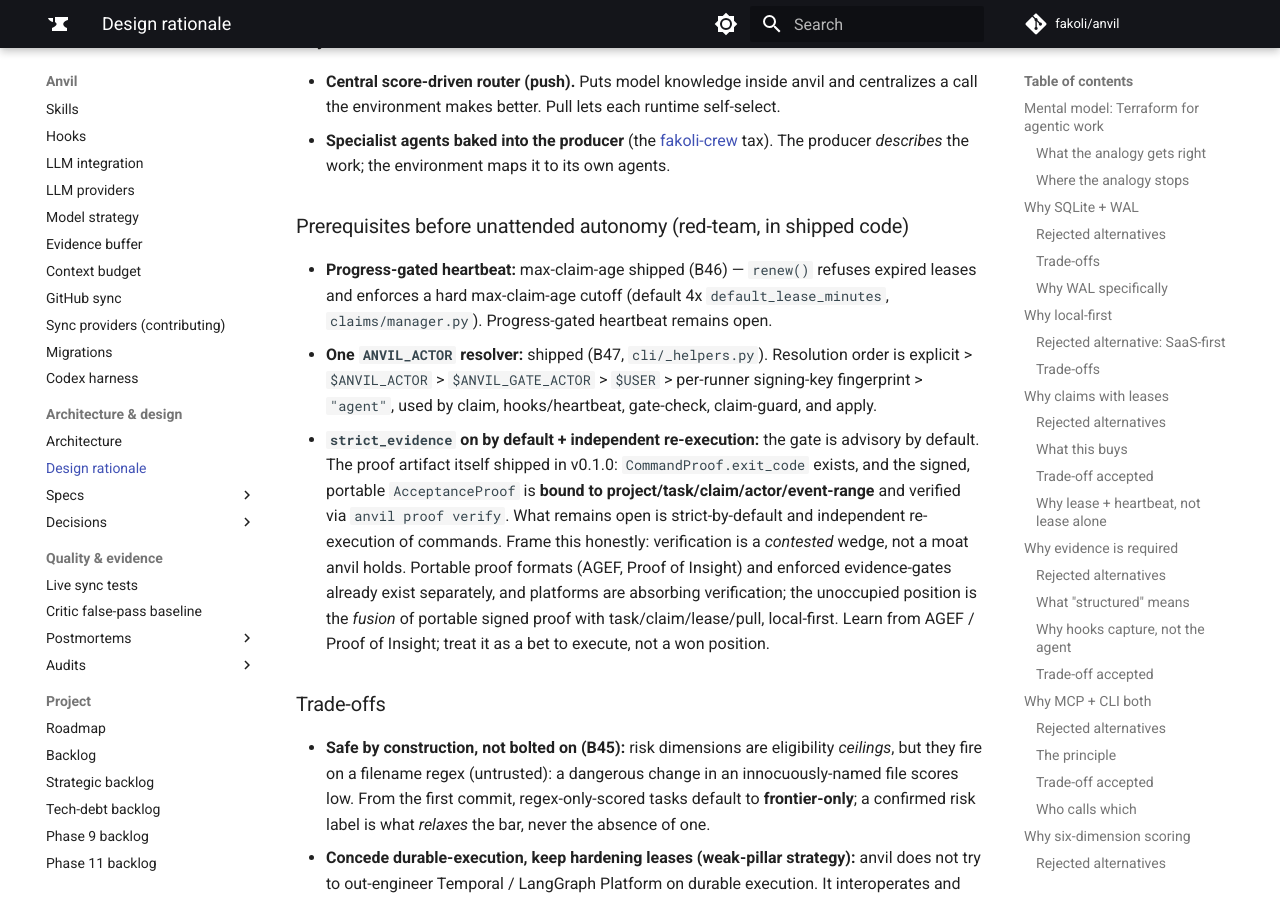
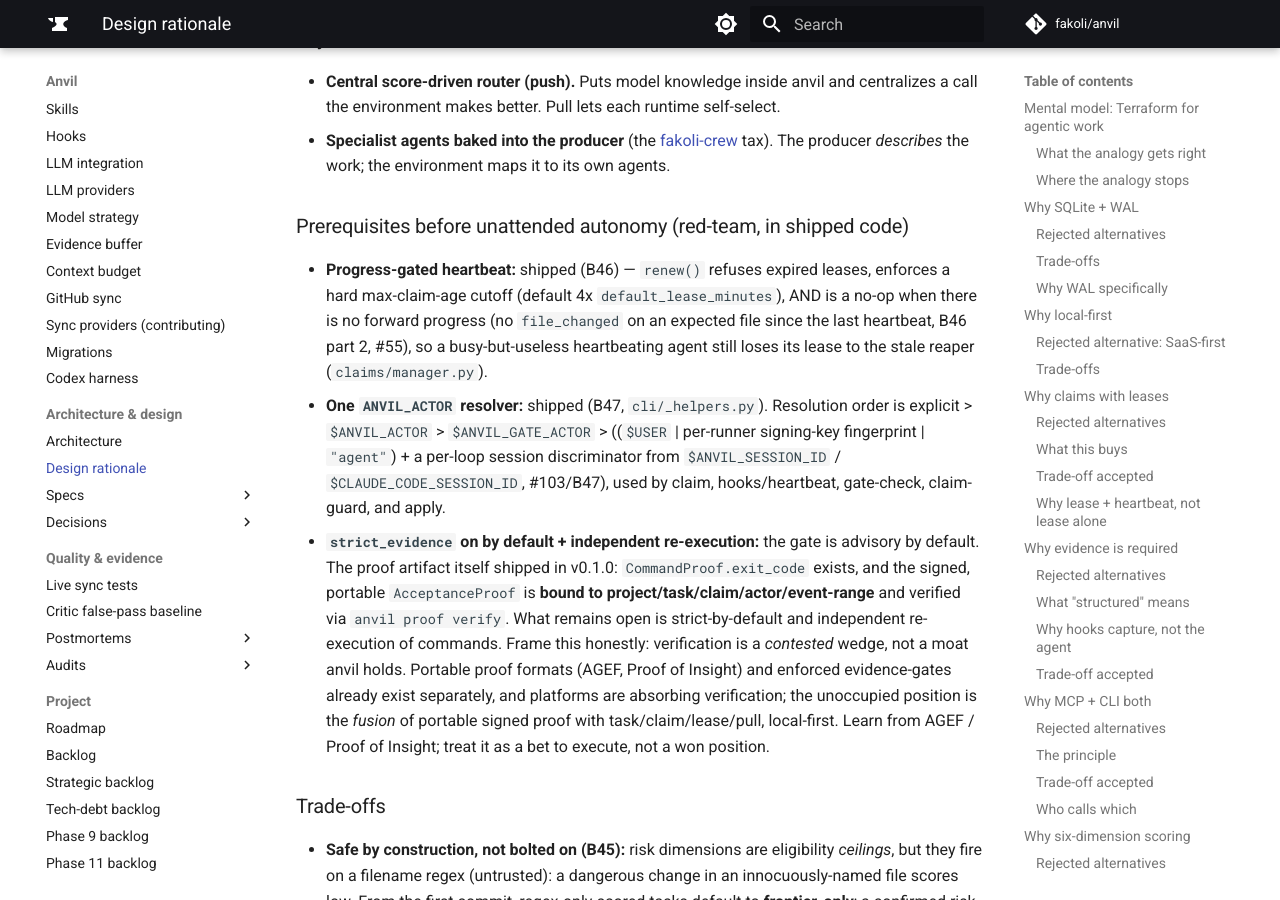
Before and after one commit to fakoli/anvil, an MkDocs documentation site: the page built from docs/design.md, in a window 1280 px wide and 900 px high, scrolled down 10575 px. Built offline with MkDocs 1.6.1 and Material for MkDocs 9.7.7, drawn with Linux system fonts in a browser that asks for light colours; comment, search, counter and statistics services are not loaded; some of the changed text lies outside the part shown.

Commit message:
fix(claims): make the per-loop actor id functional for shell drainers + doc sync
Follow-up to the resolve_actor session-discriminator change (#103), from the
T005 review's load-bearing concern (does the session id reach every subprocess
consistently?):

- packaging/loops/ci-drain.sh exports ANVIL_SESSION_ID="drain-$$" so two
  concurrent shell drainers on one machine get DISTINCT default actors (each
  process's $$ is unique) — otherwise both fall to the same signing-key
  fingerprint and the second RENEWS the first's lease instead of conflicting.
  The shell calls `anvil` directly (no hooks), so every command inherits the one
  exported id => internally consistent by construction, no dependence on the
  harness injecting a session var.
- docs/design.md: sync the actor-resolver precedence to include the session
  discriminator (was stale), and mark the progress-gated heartbeat (B46 part 2,
  #55) as shipped rather than "remains open".

Co-Authored-By: Claude Opus 4.8 (1M context) <noreply@anthropic.com>
Claude-Session: https://claude.ai/code/session_01YW3d7obeVRAWYaRxZBBA3i

```diff
--- a/docs/design.md
+++ b/docs/design.md
@@ -250,8 +250,8 @@ A fast local model (measured 200+ tok/s on an RTX 5090) lacks the frontier world
 
 ### Prerequisites before unattended autonomy (red-team, in shipped code)
 
-- **Progress-gated heartbeat:** max-claim-age shipped (B46) — `renew()` refuses expired leases and enforces a hard max-claim-age cutoff (default 4x `default_lease_minutes`, `claims/manager.py`). Progress-gated heartbeat remains open.
-- **One `ANVIL_ACTOR` resolver:** shipped (B47, `cli/_helpers.py`). Resolution order is explicit > `$ANVIL_ACTOR` > `$ANVIL_GATE_ACTOR` > `$USER` > per-runner signing-key fingerprint > `"agent"`, used by claim, hooks/heartbeat, gate-check, claim-guard, and apply.
+- **Progress-gated heartbeat:** shipped (B46) — `renew()` refuses expired leases, enforces a hard max-claim-age cutoff (default 4x `default_lease_minutes`), AND is a no-op when there is no forward progress (no `file_changed` on an expected file since the last heartbeat, B46 part 2, #55), so a busy-but-useless heartbeating agent still loses its lease to the stale reaper (`claims/manager.py`).
+- **One `ANVIL_ACTOR` resolver:** shipped (B47, `cli/_helpers.py`). Resolution order is explicit > `$ANVIL_ACTOR` > `$ANVIL_GATE_ACTOR` > ((`$USER` | per-runner signing-key fingerprint | `"agent"`) + a per-loop session discriminator from `$ANVIL_SESSION_ID` / `$CLAUDE_CODE_SESSION_ID`, #103/B47), used by claim, hooks/heartbeat, gate-check, claim-guard, and apply.
 - **`strict_evidence` on by default + independent re-execution:** the gate is advisory by default. The proof artifact itself shipped in v0.1.0: `CommandProof.exit_code` exists, and the signed, portable `AcceptanceProof` is **bound to project/task/claim/actor/event-range** and verified via `anvil proof verify`. What remains open is strict-by-default and independent re-execution of commands. Frame this honestly: verification is a *contested* wedge, not a moat anvil holds. Portable proof formats (AGEF, Proof of Insight) and enforced evidence-gates already exist separately, and platforms are absorbing verification; the unoccupied position is the *fusion* of portable signed proof with task/claim/lease/pull, local-first. Learn from AGEF / Proof of Insight; treat it as a bet to execute, not a won position.
 
 ### Trade-offs
@@ -341,7 +341,7 @@ The "Multi-backend abstraction beyond SQLite" note above asks for a forcing func
 
 The 2026-06-20 review resolved the open questions by *removing* most of them from the near-term build:
 
-- **Actor identity, resolved (B47).** No longer a design question: one unified resolver ships in `cli/_helpers.py` — explicit > `$ANVIL_ACTOR` > `$ANVIL_GATE_ACTOR` > `$USER` > per-runner signing-key fingerprint > `"agent"` — used by claim, hooks/heartbeat, gate-check, claim-guard, and apply (see "Why risk-axis eligibility now" § Prerequisites).
+- **Actor identity, resolved (B47).** No longer a design question: one unified resolver ships in `cli/_helpers.py` — explicit > `$ANVIL_ACTOR` > `$ANVIL_GATE_ACTOR` > ((`$USER` | per-runner signing-key fingerprint | `"agent"`) + a per-loop session discriminator from `$ANVIL_SESSION_ID` / `$CLAUDE_CODE_SESSION_ID`, #103/B47) — used by claim, hooks/heartbeat, gate-check, claim-guard, and apply (see "Why risk-axis eligibility now" § Prerequisites).
 - **Type vocabulary, deferred (cut from MVP).** `TaskType` is a 4-value advisory enum; the real work-kind taxonomy is an unbuilt prerequisite, so the `type` axis is out of the MVP entirely.
 - **Tier semantics, deferred (cut from MVP).** No `tier` field exists and "minimum-sufficient model" collides with the never-name-a-model invariant; if `tier` ever returns it is a pure function of model-neutral dimensions with the runner owning the `tier→model` map.
 - **Capacity-pools, deferred (measure first).** anvil does not model pools yet. The two-loop bake-off measures throttle frequency per flat-rate pool and whether naive spillover to the local box suffices before any pool concept is built.
```
Also changed, not shown: 1 other file.
